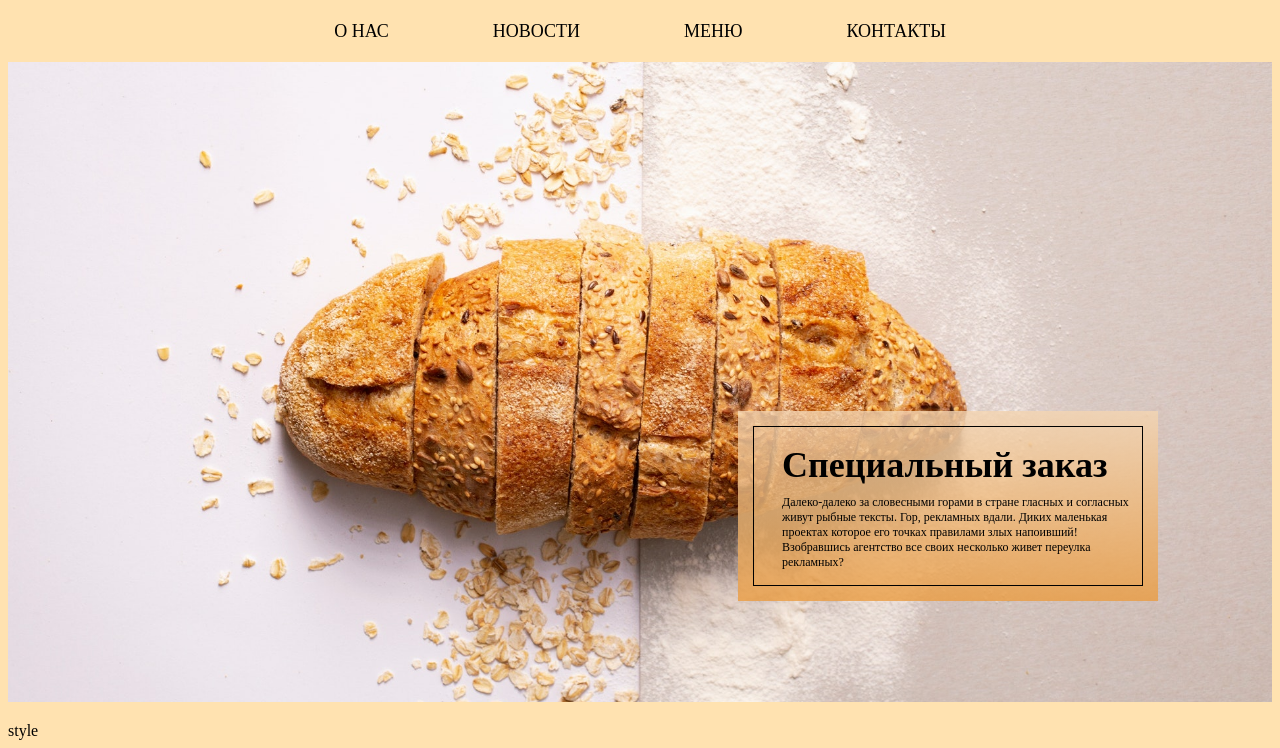
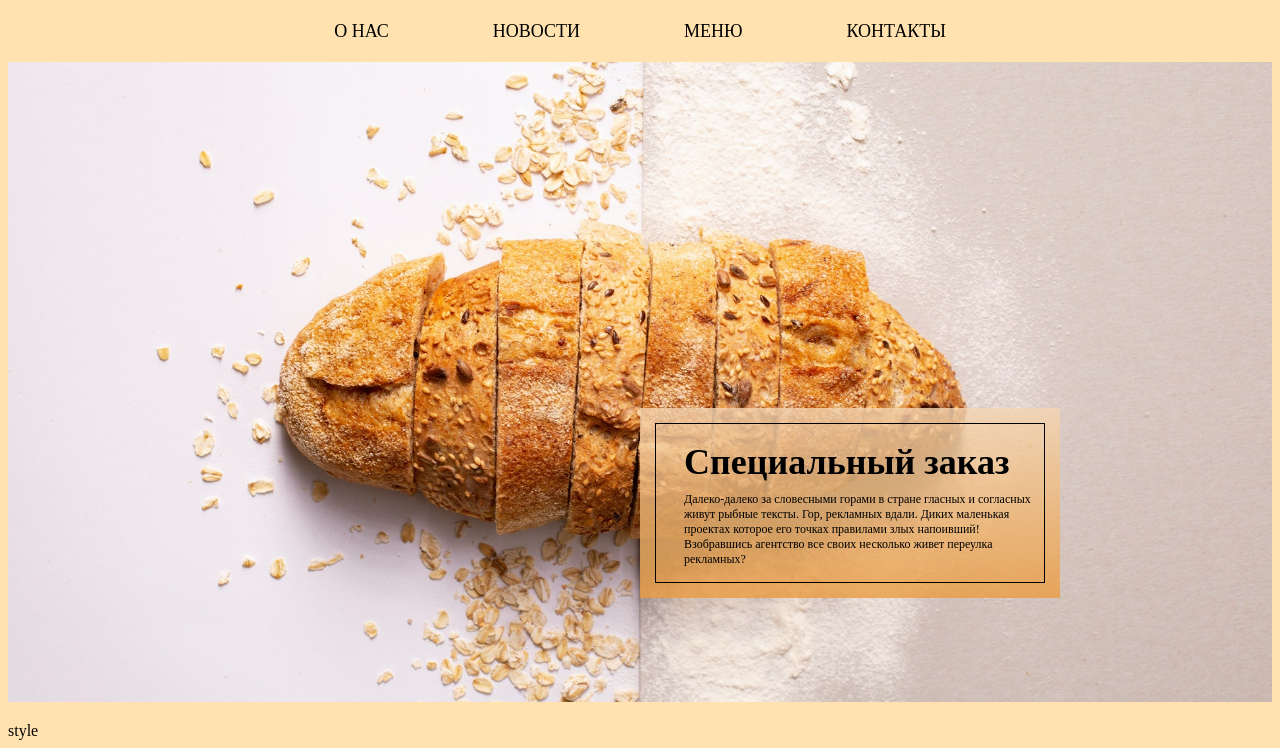
Before and after one commit to Anffaloff/course, a plain HTML site: page src/index.html in a window 1280 px wide. Shown: the part 111-859 px from the top of the page. Drawn offline with Linux system fonts and the light colour scheme.

Commit message:
lesson 9

```diff
--- a/src/css/style.css
+++ b/src/css/style.css
@@ -49,8 +49,8 @@ a {
     height: 190px;
     background:linear-gradient(180deg, rgba(244, 213, 178, 0.8), rgba(234, 156, 65, 0.8) 100%);
     position: absolute;
-    top: 349px;
-    left: 730px;
+    top: 54%;
+    left: 50%;
     padding-top: 15px;
 }
 
```
